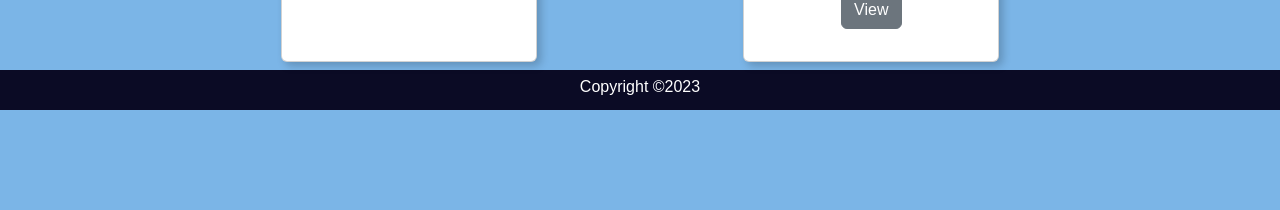
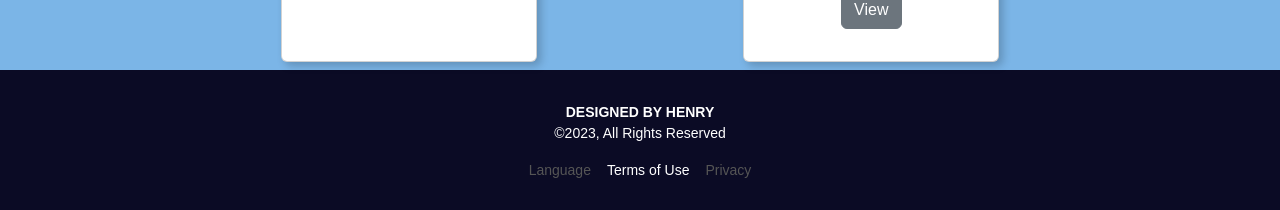
Before and after one commit to Henman2/lfapp-frontend, a React (Create React App) app: page / in a window 1280 px wide. Shown: the part 1360-1570 px from the top of the page. Before the commit the page ends 1470 px from the top, so only its background shows below. Built offline with nearby package versions, Linux system fonts and the light colour scheme.

Commit message:
Update footer component

```diff
--- a/src/components/Footer.js
+++ b/src/components/Footer.js
@@ -1,8 +1,13 @@
 const Footer = ()=>{
     const currentYear = new Date().getFullYear();
     return (
-        <footer className="App-footer">
-            <p>Copyright ©{currentYear}</p>
+        <footer class="App-footer f6 pv4 ph3 ph5-m ph6-l"><b class="ttu">Designed by Henry </b>
+            <small class="f6 db tc">©{currentYear}, All Rights Reserved</small>
+            <div class="tc mt3">
+            <a href="/language/" title="Language" class="f6 dib ph2 link mid-gray dim">Language</a>
+            <a href="/terms/"    title="Terms" class="f6 dib ph2 link white dim">Terms of Use</a>
+            <a href="/privacy/"  title="Privacy" class="f6 dib ph2 link mid-gray dim">Privacy</a>
+            </div>
         </footer>
     )
 
--- a/src/pages/Home.js
+++ b/src/pages/Home.js
@@ -15,7 +15,7 @@ const Home = () => {
   return (
     <div>
       <SearchBox searchText={handleInputChange} />
-      <Container className="App-container">
+      <Container className="listItem-container">
       <LostItemsList lostitems={filteredSearch} />
     </Container>
 
--- a/src/style/App.css
+++ b/src/style/App.css
@@ -1,7 +1,7 @@
 .App {
   text-align: center;
 }
-.App-container{
+.listItem-container{
   display:flex;
   flex-wrap: wrap;
   flex-direction: row;
@@ -23,11 +23,6 @@
 }
 .App-footer{
   /* position: relative; */
-  text-align: center;
-  bottom: 0;
-  padding-top: 5px;
-  width: 100%;
-  height: 2.5rem;
   color: #ffff;
   background-color: rgb(11, 11, 37);
 }
```
